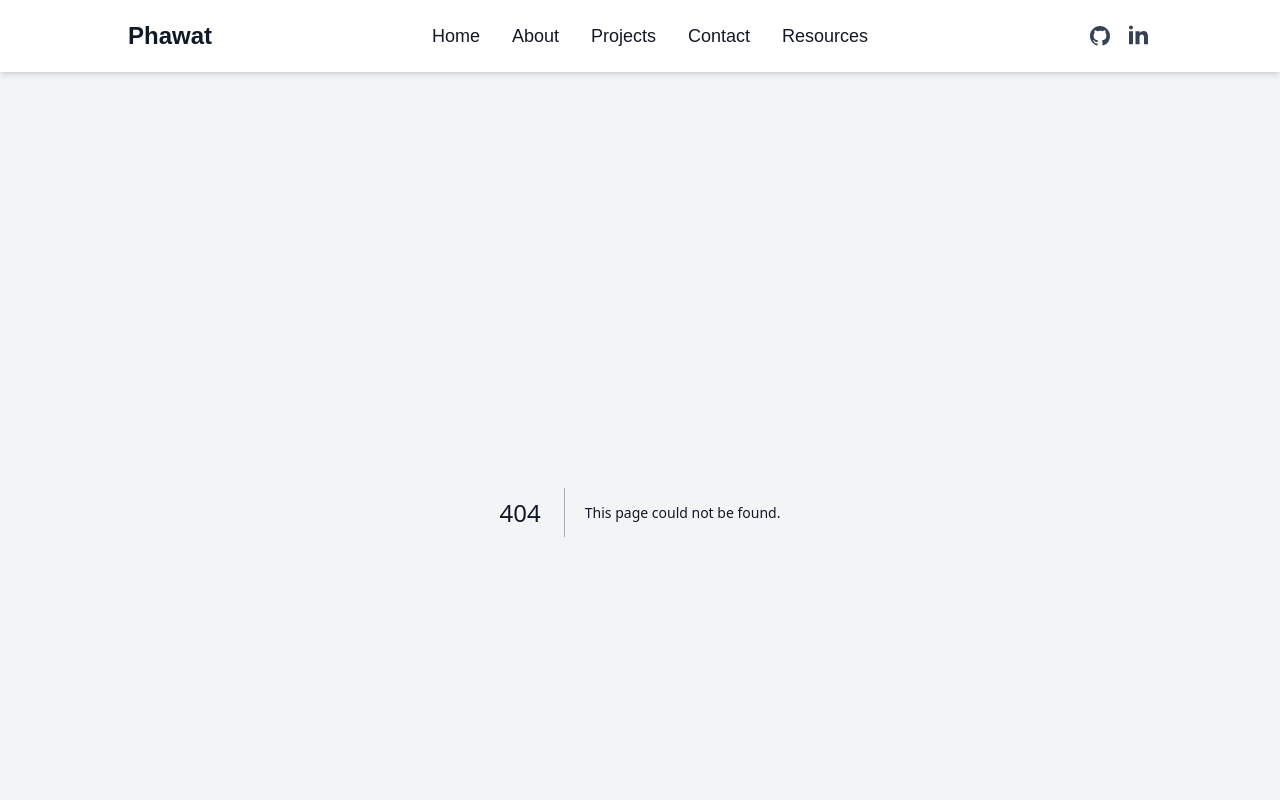
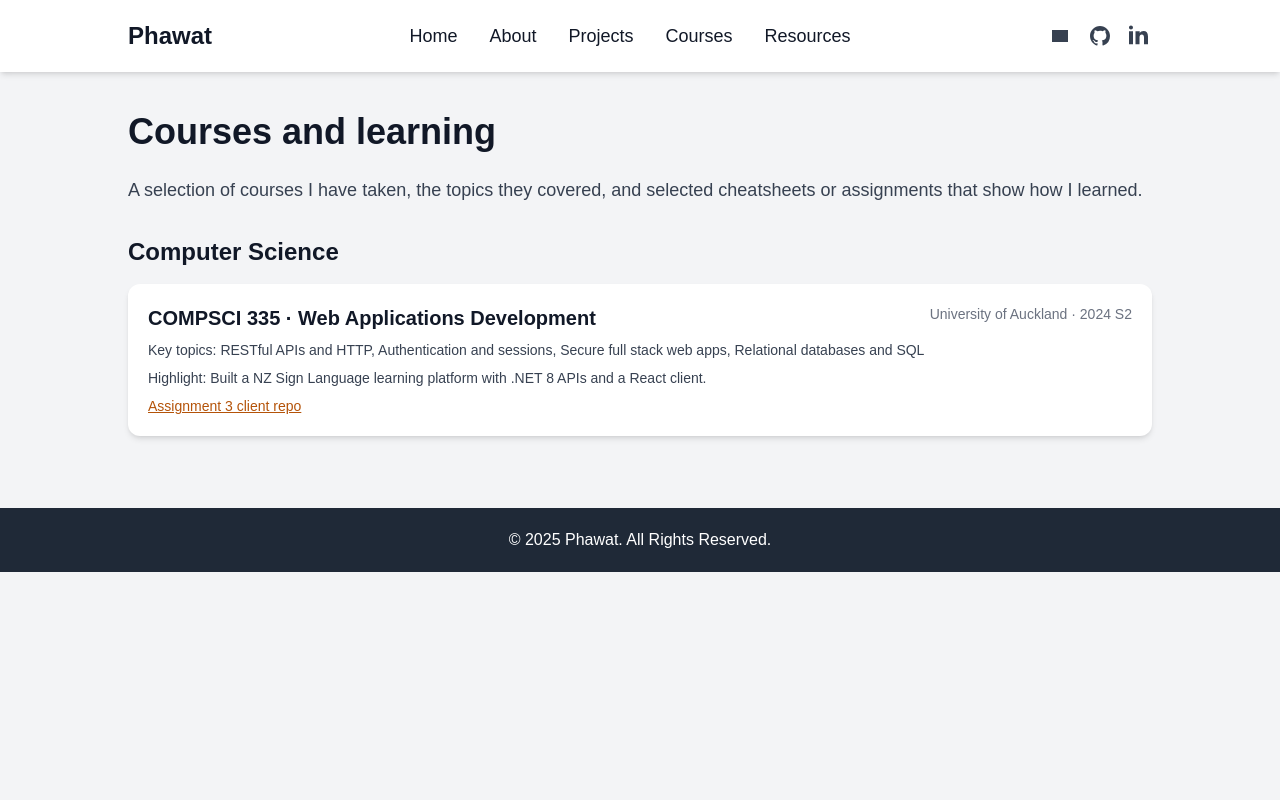
Before and after one commit to phawatboom/my-portfolio, a Next.js app: page /courses in a window 1280 px wide. Before the commit this address had no page. Shown: the top 800 px of the page. Built offline with nearby package versions, Linux system fonts and the light colour scheme.

Commit message:
add courses page

```diff
--- /dev/null
+++ b/app/courses/page.tsx
@@ -0,0 +1,113 @@
+import type { Metadata } from "next";
+
+export const metadata: Metadata = {
+  title: "Courses | Phawat",
+  description:
+    "University courses I have taken, key topics covered, and selected artefacts.",
+};
+
+type Course = {
+  code: string;
+  name: string;
+  discipline: "Computer Science" | "Finance" | "Other";
+  term: string;
+  institution: string;
+  keyTopics: string[];
+  highlight?: string;
+  artefacts?: {
+    label: string;
+    href: string;
+  }[];
+};
+
+const courses: Course[] = [
+  {
+    code: "COMPSCI 335",
+    name: "Web Applications Development",
+    discipline: "Computer Science",
+    term: "2024 S2",
+    institution: "University of Auckland",
+    keyTopics: [
+      "RESTful APIs and HTTP",
+      "Authentication and sessions",
+      "Secure full stack web apps",
+      "Relational databases and SQL"
+    ],
+    highlight:
+      "Built a NZ Sign Language learning platform with .NET 8 APIs and a React client.",
+    artefacts: [
+      {
+        label: "Assignment 3 client repo",
+        href: "https://github.com/phawatboom", // Placeholder, user can update later
+      },
+    ],
+  },
+  // Add Finance and other CS courses here
+];
+
+export default function CoursesPage() {
+  const groupedByDiscipline = ["Computer Science", "Finance", "Other"] as const;
+
+  return (
+    <div className="max-w-5xl mx-auto">
+      <h1 className="text-4xl font-extrabold mb-6">Courses and learning</h1>
+      <p className="text-lg text-gray-700 mb-8">
+        A selection of courses I have taken, the topics they covered, and
+        selected cheatsheets or assignments that show how I learned.
+      </p>
+
+      {groupedByDiscipline.map((discipline) => {
+        const group = courses.filter(
+          (course) => course.discipline === discipline
+        );
+        if (group.length === 0) return null;
+
+        return (
+          <section key={discipline} className="mb-8">
+            <h2 className="text-2xl font-semibold mb-4">{discipline}</h2>
+            <div className="space-y-4">
+              {group.map((course) => (
+                <article
+                  key={course.code}
+                  className="bg-white shadow-md rounded-xl p-5"
+                >
+                  <div className="flex flex-wrap justify-between gap-2 mb-2">
+                    <h3 className="text-xl font-semibold">
+                      {course.code} · {course.name}
+                    </h3>
+                    <span className="text-sm text-gray-500">
+                      {course.institution} · {course.term}
+                    </span>
+                  </div>
+                  <p className="text-sm text-gray-700 mb-2">
+                    Key topics: {course.keyTopics.join(", ")}
+                  </p>
+                  {course.highlight && (
+                    <p className="text-sm text-gray-700 mb-2">
+                      Highlight: {course.highlight}
+                    </p>
+                  )}
+                  {course.artefacts && course.artefacts.length > 0 && (
+                    <div className="flex flex-wrap gap-3 mt-2">
+                      {course.artefacts.map((item) => (
+                        <a
+                          key={item.href}
+                          href={item.href}
+                          target="_blank"
+                          rel="noreferrer"
+                          className="text-sm text-amber-700 underline hover:text-amber-500"
+                        >
+                          {item.label}
+                        </a>
+                      ))}
+                    </div>
+                  )}
+                </article>
+              ))}
+            </div>
+          </section>
+        );
+      })}
+    </div>
+  );
+}
--- a/app/layout.tsx
+++ b/app/layout.tsx
@@ -45,8 +45,8 @@ export default function RootLayout({
                 <Link href="/projects" className="text-lg hover:text-blue-500">
                   Projects
                 </Link>
-                <Link href="/contact" className="text-lg hover:text-blue-500">
-                  Contact
+                <Link href="/courses" className="text-lg hover:text-blue-500">
+                  Courses
                 </Link>
                 <Link href="/resources" className="text-lg hover:text-blue-500">
                   Resources
@@ -56,6 +56,22 @@ export default function RootLayout({
 
             {/* Social icons on the right */}
             <div className="flex items-center space-x-4">
+              <a
+                href="mailto:pboomhtsaengs3@gmail.com"
+                aria-label="Email Phawat"
+                className="text-gray-700 hover:text-blue-500"
+              >
+                {/* simple envelope icon */}
+                <svg
+                  xmlns="http://www.w3.org/2000/svg"
+                  viewBox="0 0 24 24"
+                  fill="currentColor"
+                  className="w-6 h-6"
+                >
+                  <path d="M4 6h16v12H4z" />
+                  <path d="M4 6l8 7 8-7" />
+                </svg>
+              </a>
               <a
                 href="https://github.com/phawatboom"
                 target="_blank"
--- a/app/page.tsx
+++ b/app/page.tsx
@@ -95,10 +95,10 @@ export default function HomePage() {
           engineering, and product roles that combine finance and technology.
         </p>
         <Link
-          href="/contact"
+          href="mailto:pboomhtsaengs3@gmail.com"
           className="text-sm text-amber-600 underline hover:text-amber-600"
         >
-          Go to contact page
+          Email me
         </Link>
       </section>
     </div>
```
